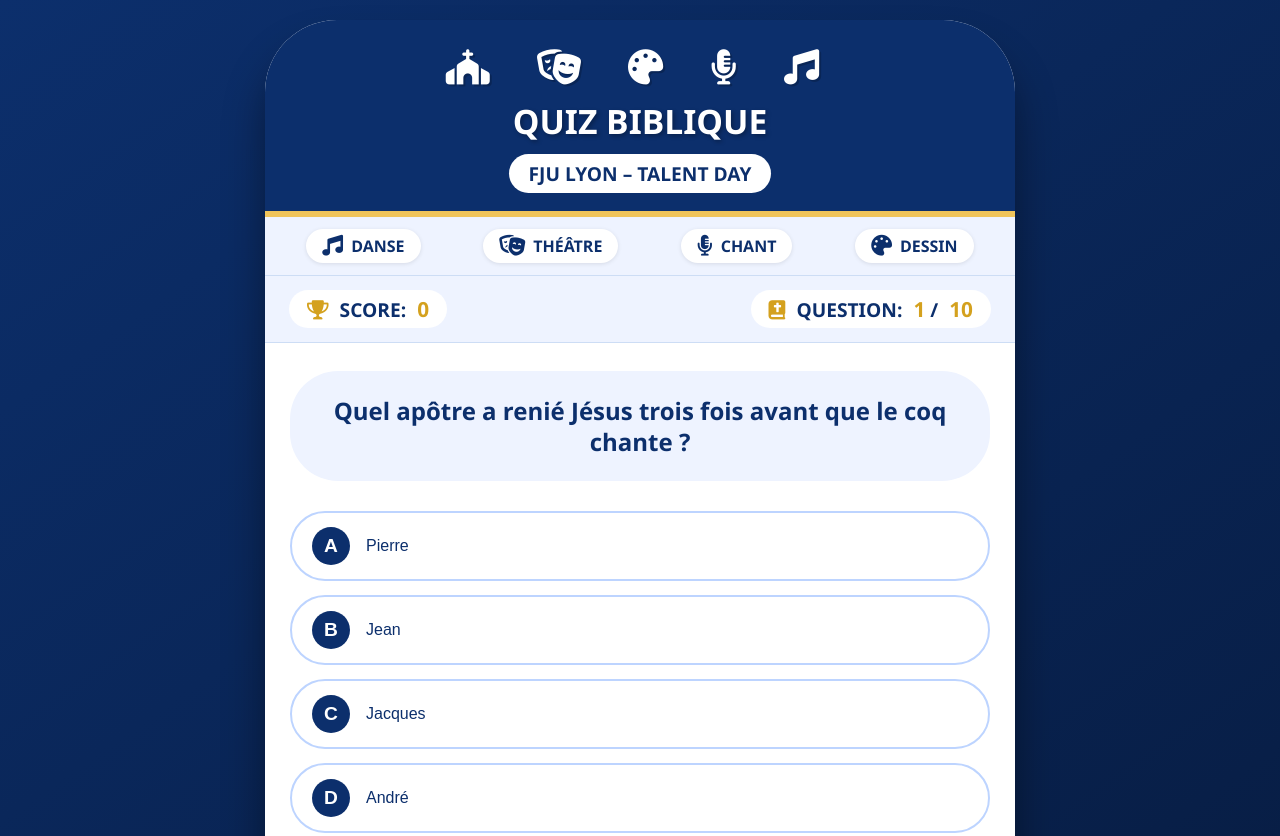
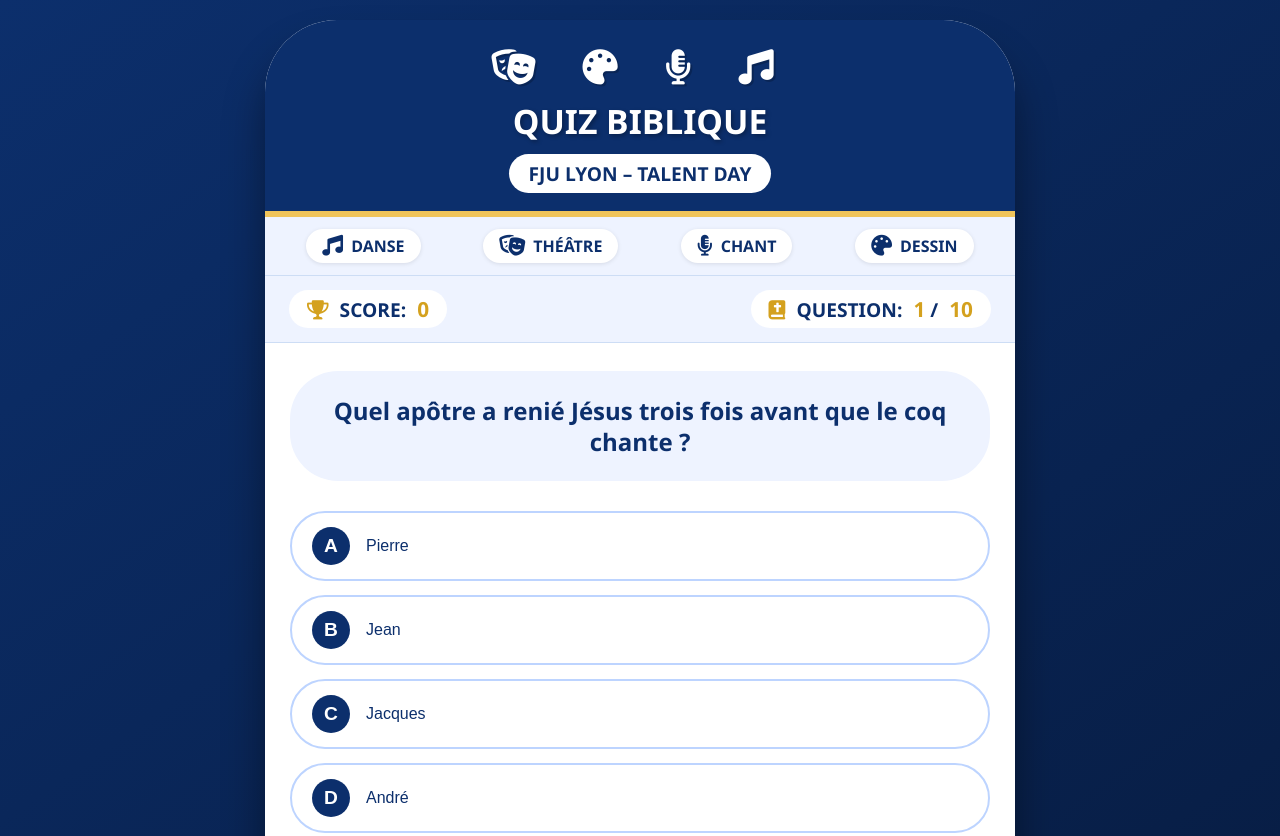
Before and after one commit to AocholAyoul9/quizgame, a plain HTML site: page index.html in a window 1280 px wide. Shown: the top 836 px of the page. Drawn offline with Linux system fonts and the light colour scheme.

Commit message:
remove church icon from hero section

```diff
--- a/index.html
+++ b/index.html
@@ -12,7 +12,6 @@
 <div class="game-container">
     <div class="hero">
         <div class="hero-icons">
-            <i class="fas fa-church"></i>
             <i class="fas fa-theater-masks"></i>
             <i class="fas fa-palette"></i>
             <i class="fas fa-microphone-alt"></i>
```
